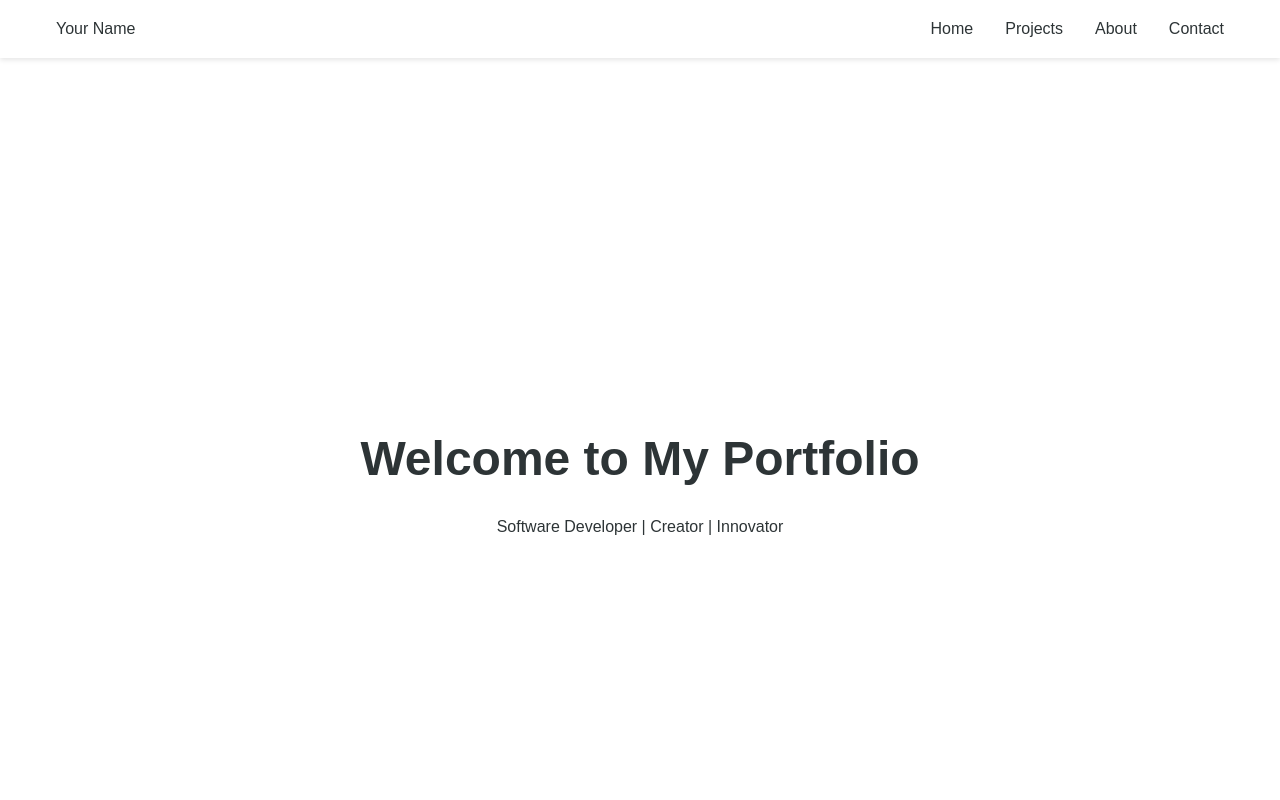
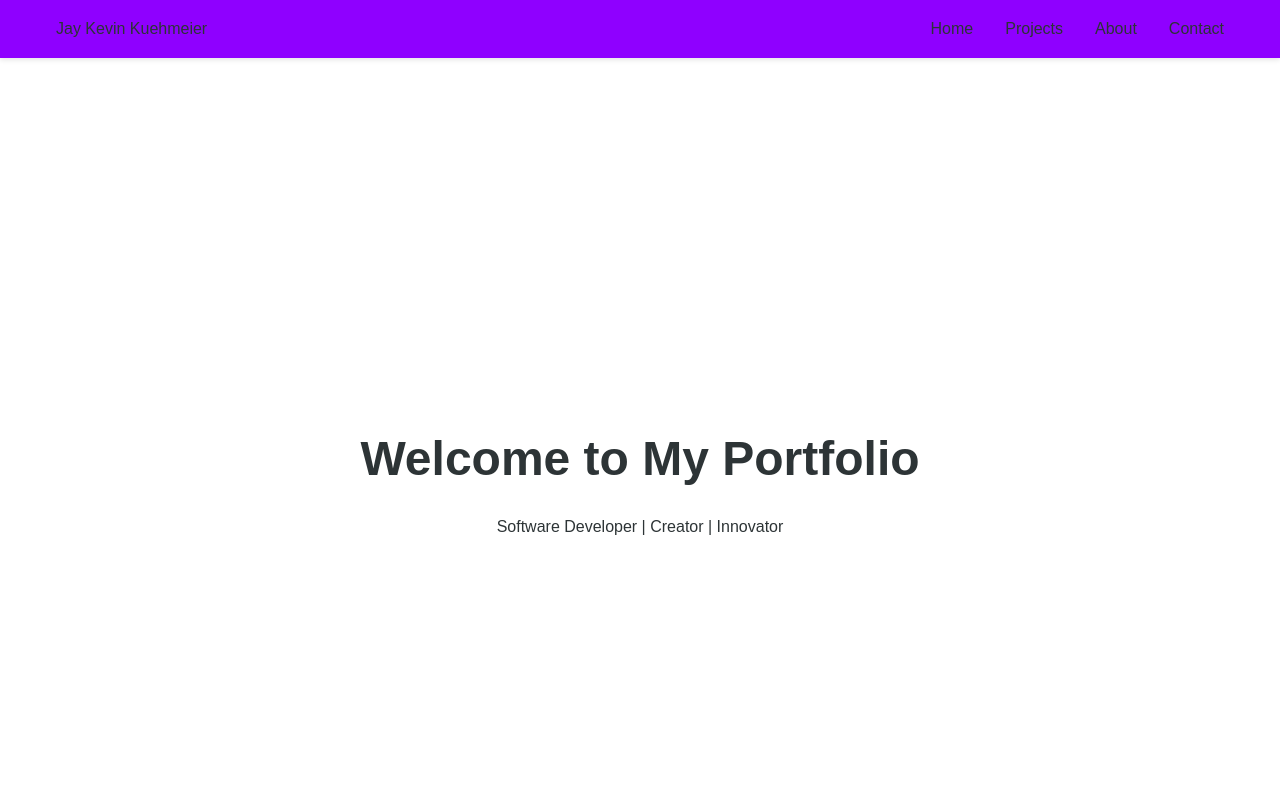
Before and after one commit to jaykuehmeier/jaykuehmeier.github.io, a plain HTML site: page index.html in a window 1280 px wide. Shown: the top 800 px of the page. Drawn offline with Linux system fonts and the light colour scheme.

Commit message:
Changing background color and name

```diff
--- a/index.html
+++ b/index.html
@@ -12,7 +12,7 @@
 <body>
     <nav>
         <div class="nav-content">
-            <div class="logo">Your Name</div>
+            <div class="logo">Jay Kevin Kuehmeier </div>
             <ul class="nav-links">
                 <li><a href="#home">Home</a></li>
                 <li><a href="#projects">Projects</a></li>
--- a/styles.css
+++ b/styles.css
@@ -3,7 +3,7 @@
 :root {
     --primary-color: #2d3436; /* Main color */
     --secondary-color: #0984e3; /* Accent */
-    --background-color: #ffffff; /* Background color */
+    --background-color: #8F00FF; /* Background color Violet Purple  */
     --text-color: #2d3436; /* text color  */
 }
 
```
